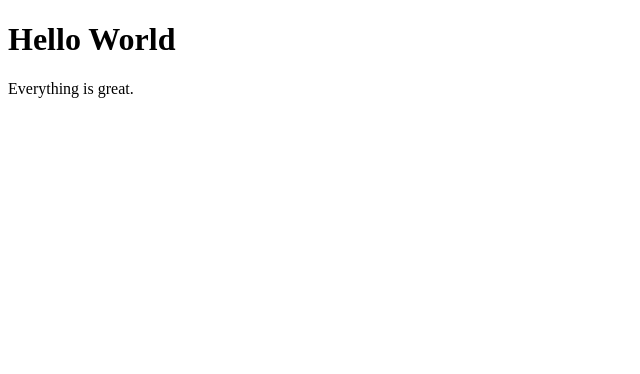
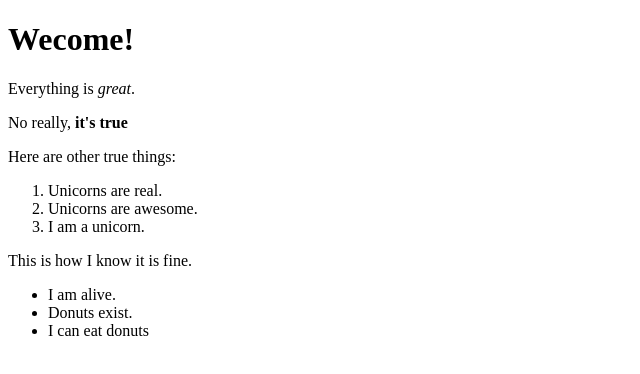
Before and after one commit to jlever02/Website-Architecture-Video, a plain HTML site: page index.html in a window 1280 px wide. Shown: the whole page, without its empty margins (0-640 px from the left). Drawn offline with Linux system fonts and the light colour scheme.

Commit message:
Added more html tags

```diff
--- a/index.html
+++ b/index.html
@@ -5,7 +5,20 @@
     <title>My First Web Page</title>
   </head>
   <body>
-    <h1>Hello World</h1>
-    <p>Everything is great.</p>
+    <h1>Wecome!</h1>
+    <p>Everything is <em>great</em>.</p>
+    <p>No really, <strong>it's true</strong></p>
+    <p>Here are other true things:</p>
+    <ol>
+      <li>Unicorns are real.</li>
+      <li>Unicorns are awesome.</li>
+      <li>I am a unicorn.</li>
+    </ol>
+    <p>This is how I know it is fine.</p>
+    <ul>
+      <li>I am alive.</li>
+      <li>Donuts exist.</li>
+      <li>I can eat donuts</li>
+    </ul>
   </body>
 </html>
```
